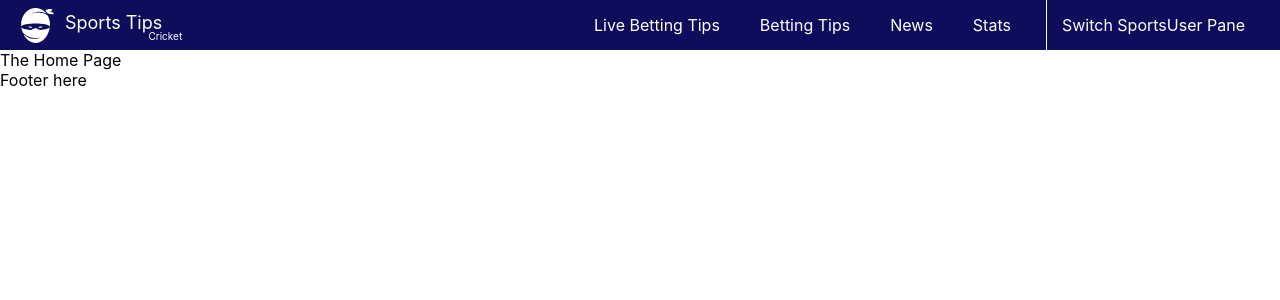
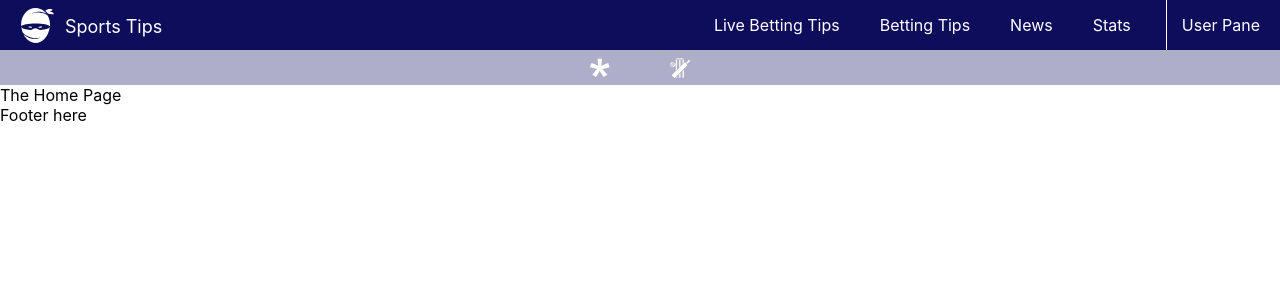
Before and after one commit to kakunuri/SportsTips, a React (Create React App) app in the folder apps/ui/: page /home in a window 1280 px wide. Shown: the top 300 px of the page. Built offline with nearby package versions, Linux system fonts and the light colour scheme.

Commit message:
Completed Header (somewhat)

```diff
--- a/apps/ui/src/SportsTips/Components/Header/SportSwitcher/index.js
+++ /dev/null
@@ -1,7 +0,0 @@
-import React from 'react';
-import {SportSwitcherContainer} from './styles';
-export default function SportSwitcher(){
-    return <SportSwitcherContainer>
-        Switch Sports
-    </SportSwitcherContainer>;
-}
--- a/apps/ui/src/SportsTips/Components/Header/SportSwitcher/styles.js
+++ /dev/null
@@ -1,3 +0,0 @@
-import styled from 'styled-components';
-
-export const SportSwitcherContainer=styled.div``;
--- a/apps/ui/src/SportsTips/Components/Header/index.js
+++ b/apps/ui/src/SportsTips/Components/Header/index.js
@@ -1,41 +1,66 @@
-import React from "react";
+import React, { useState, useEffect, useContext } from "react";
 import {
   HeaderContainer,
+  PrimaryLine,
+  SecondaryLine,
   Masthead,
   AppLogo,
-  Title,
-  Sport,
   AppName,
   MenuOptions,
+  SportOption,
   NavLinks,
   NavLink,
   Actions
 } from "./styles";
-import { useContext } from "react";
 import { Context } from "../../Store";
 import Logo from "../../Resources/appLogo.svg";
-import SportSwitcher from "./SportSwitcher";
 import UserPane from "./UserPane";
+import AllLogo from '../../Resources/all.svg';
+import { getSports } from "./service";
 export default function Header() {
   let { state } = useContext(Context);
+  const [sportsOptions, setSportsOptions] = useState([]);
+  useEffect(() => {
+    getSports().then(sportsList => {
+      setSportsOptions(sportsList);
+    });
+  }, []);
   return (
     <HeaderContainer theme={state.theme}>
+      <PrimaryLine theme={state.theme}>
         <Masthead>
           <AppLogo src={Logo} />
-        <AppName><Title theme={state.theme} to="home">Sports Tips</Title><Sport>{state.user.game}</Sport></AppName>
+          <AppName theme={state.theme} to="home">
+            Sports Tips
+          </AppName>
         </Masthead>
         <MenuOptions theme={state.theme}>
           <NavLinks>
-            <NavLink theme={state.theme} to="live-betting-tips">Live Betting Tips</NavLink>
-            <NavLink theme={state.theme} to="betting-tips">Betting Tips</NavLink>
-            <NavLink theme={state.theme} to="news">News</NavLink>
-            <NavLink theme={state.theme} to="stats">Stats</NavLink>
+            <NavLink theme={state.theme} to="live-betting-tips">
+              Live Betting Tips
+            </NavLink>
+            <NavLink theme={state.theme} to="betting-tips">
+              Betting Tips
+            </NavLink>
+            <NavLink theme={state.theme} to="news">
+              News
+            </NavLink>
+            <NavLink theme={state.theme} to="stats">
+              Stats
+            </NavLink>
           </NavLinks>
           <Actions>
-            <SportSwitcher/>
-            <UserPane/>
+            <UserPane />
           </Actions>
         </MenuOptions>
+      </PrimaryLine>
+      <SecondaryLine theme={state.theme}>
+        {sportsOptions.length === 0 ? "Loading your sports..." : <SportOption src={AllLogo}/>}
+
+        {sportsOptions.map(sportOption => {
+          return <SportOption src={sportOption.image} />;
+        })}
+      </SecondaryLine>
     </HeaderContainer>
   );
 }
--- /dev/null
+++ b/apps/ui/src/SportsTips/Components/Header/service.js
@@ -0,0 +1,15 @@
+import cricketLogo from '../../Resources/sportLogos/cricket.svg';
+const sportsLogos={
+    cricket:cricketLogo
+}
+export function getSports(){
+    return new Promise((resolve,reject)=>{
+        let mockSportsList=[{
+            title:"Cricket",
+            tag:"cricket",
+            notifications:0,
+            image:sportsLogos["cricket"]
+        }];
+        resolve(mockSportsList)
+    });
+}
--- a/apps/ui/src/SportsTips/Components/Header/styles.js
+++ b/apps/ui/src/SportsTips/Components/Header/styles.js
@@ -1,13 +1,16 @@
 import styled from "styled-components";
 import { Link } from "react-router-dom";
 export const HeaderContainer = styled.div`
+  color: ${({ theme }) => theme.background};
+`;
+
+export const PrimaryLine = styled.div`
   height: 50px;
   background-color: ${({ theme }) => theme.primary};
   display: flex;
   justify-content: space-between;
   align-items: center;
   padding: 0px 20px;
-  color: ${({ theme }) => theme.background};
 `;
 
 export const Masthead = styled.div`
@@ -18,26 +21,21 @@ export const AppLogo = styled.img`
   height: 35px;
   margin-right: 10px;
 `;
-export const AppName = styled.div`
+export const AppName = styled(Link)`
   display: flex;
   flex-direction: column;
   align-items: flex-end;
   color: ${({ theme }) => theme.background};
-`;
-export const Title = styled(Link)`
+
   font-size: 18px;
   padding-right: 20px;
   margin-top: 3px;
   color: ${({ theme }) => theme.background};
   text-decoration: none;
 `;
-export const Sport = styled.div`
-  font-size: 10px;
-  margin-top: -3px;
-`;
 export const MenuOptions = styled.div`
   color: ${({ theme }) => theme.background};
-  display:flex;
+  display: flex;
 `;
 export const NavLinks = styled.div`
   height: 50px;
@@ -52,7 +50,27 @@ export const NavLink = styled(Link)`
   margin: 0px 20px;
 `;
 export const Actions = styled.div`
-    display:flex;
-    align-items:center;
-    padding: 0px 15px;
+  display: flex;
+  align-items: center;
+  padding-left: 15px;
 `;
+
+export const Action = styled.div`
+  margin: 0px 20px;
+`;
+
+export const SecondaryLine = styled.div`
+  height: 35px;
+  background-color: ${({ theme }) => theme.primary}55;
+  color:${({theme})=>theme.background};
+  display: flex;
+  justify-content: center;
+  align-items: center;
+  padding: 0px 20px;
+`;
+
+export const SportOption=styled.img`
+  margin:0px 30px;
+  height:20px;
+  cursor:pointer;
+`;
```
Also changed, not shown: apps/ui/src/SportsTips/Components/common/Modal/index.js (added, +12 -0 lines), apps/ui/src/SportsTips/Components/common/Modal/styles.js (added, +19 -0 lines), apps/ui/src/SportsTips/Resources/all.svg (added), apps/ui/src/SportsTips/Resources/sportLogos/cricket.svg (added). Lines whose indentation alone changed are shown as unchanged.
